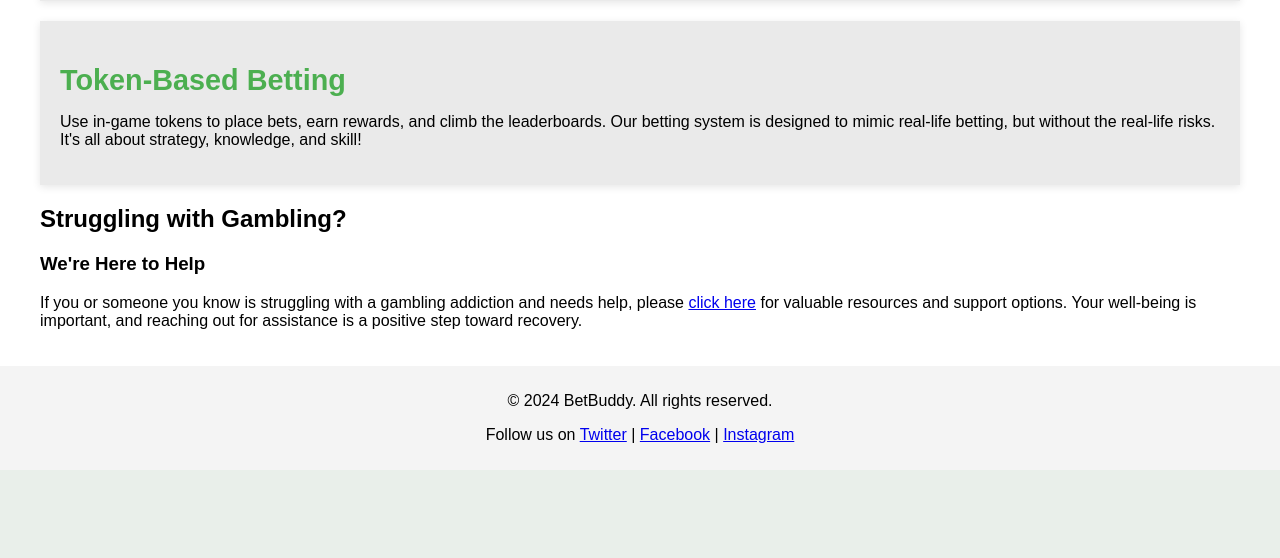
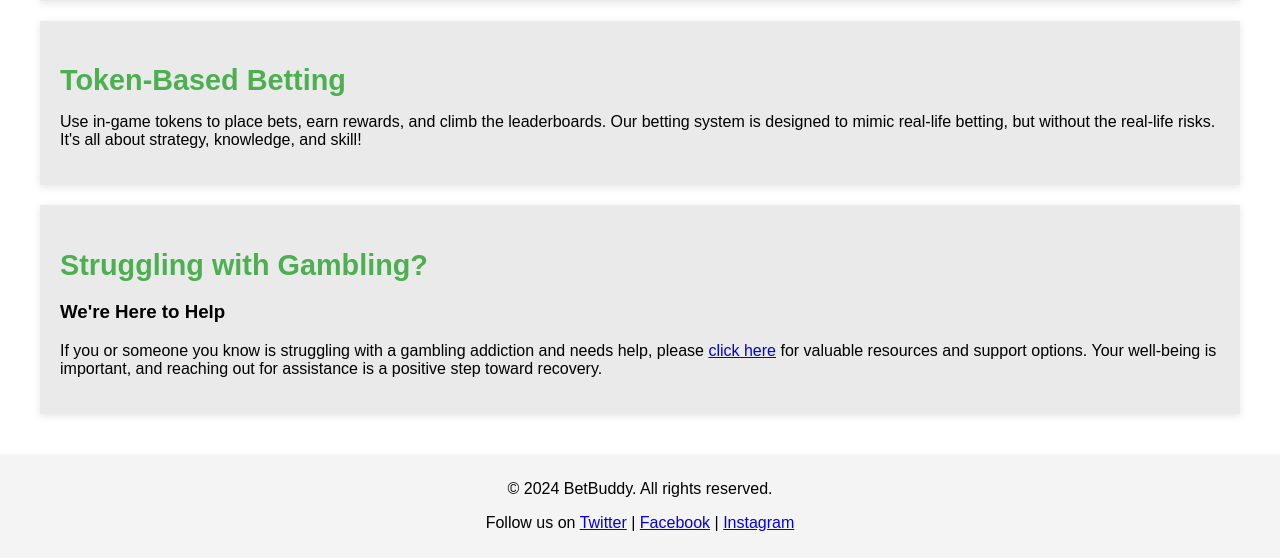
Before and after one commit to KPCOFGS/BetBuddy, a Flask app: page / in a window 1280 px wide. Shown: the part 707-1265 px from the top of the page. Before the commit the page ends 1150 px from the top, so only its background shows below. Run offline with Flask 3, Linux system fonts and the light colour scheme.

Commit message:
Update home.html
modified the section describing the gambling addiction resources to be correctly formatted like the previous sections

```diff
--- a/templates/home.html
+++ b/templates/home.html
@@ -40,9 +40,11 @@
             <p>Use in-game tokens to place bets, earn rewards, and climb the leaderboards. Our betting system is designed to mimic real-life betting, but without the real-life risks. It's all about strategy, knowledge, and skill!</p>
         </div>
 
-        <h2>Struggling with Gambling?</h2>
-        <h3>We're Here to Help</h3>
-        <p>If you or someone you know is struggling with a gambling addiction and needs help, please <a href="#">click here</a> for valuable resources and support options. Your well-being is important, and reaching out for assistance is a positive step toward recovery.</p>
+        <div class="section">
+            <h2>Struggling with Gambling?</h2>
+            <h3>We're Here to Help</h3>
+            <p>If you or someone you know is struggling with a gambling addiction and needs help, please <a href="#">click here</a> for valuable resources and support options. Your well-being is important, and reaching out for assistance is a positive step toward recovery.</p>
+        </div>
     </div>
 
     <footer>
```
